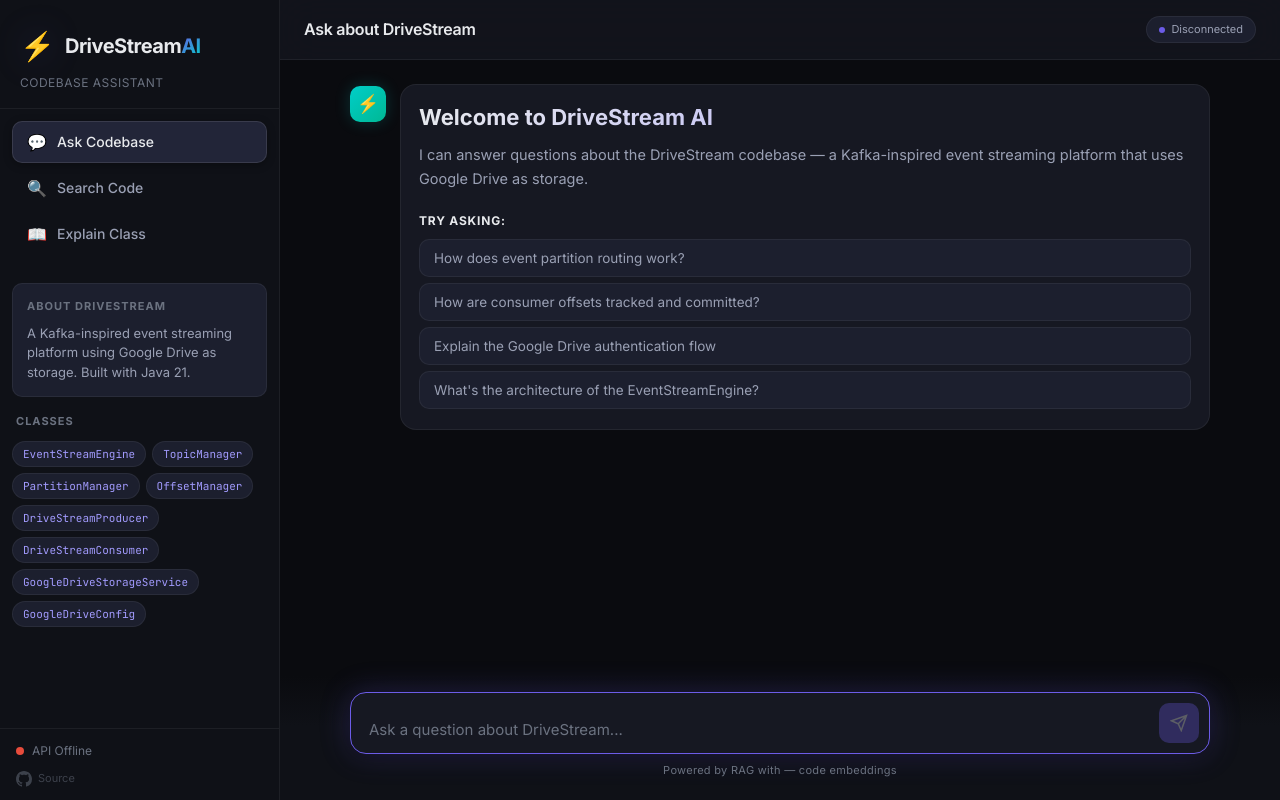
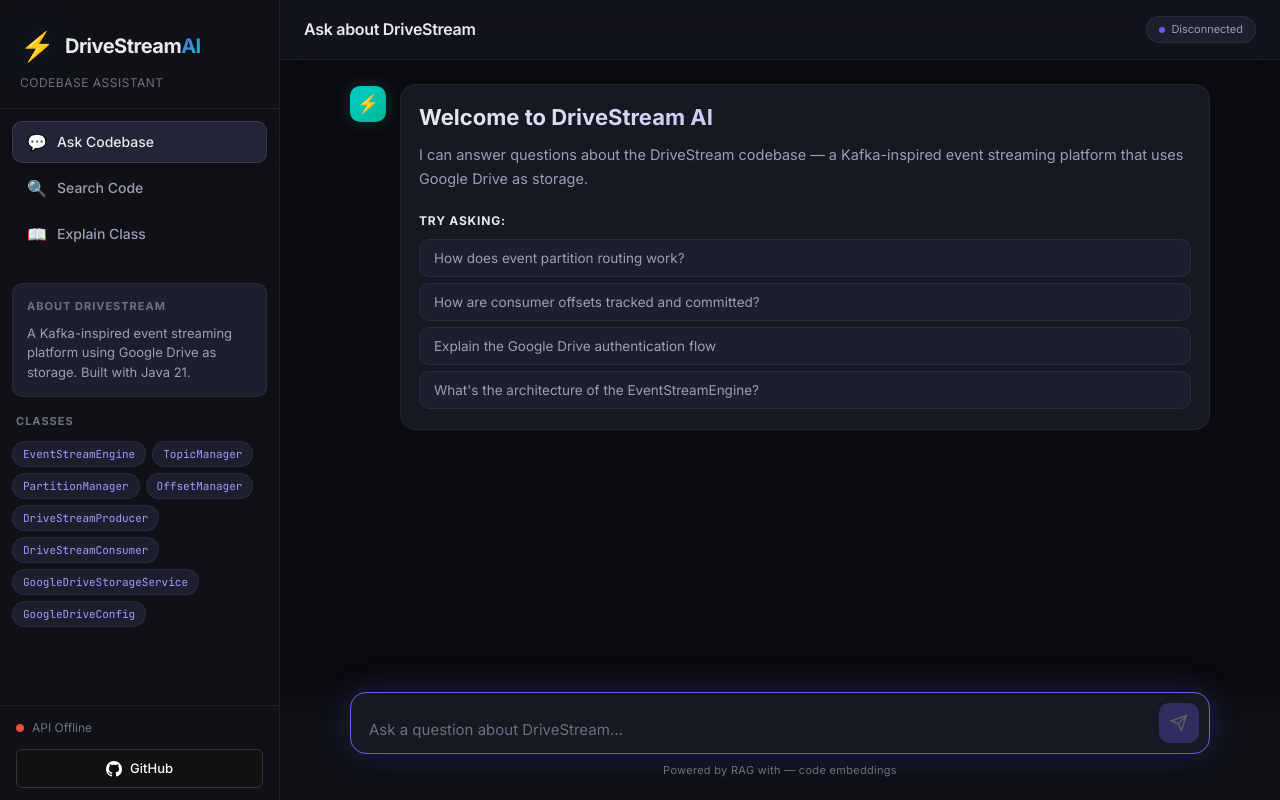
Before and after one commit to professorbruh/Gdrive-Stream-RAG, a plain HTML site: page web/static/index.html in a window 1280 px wide. Drawn offline with Linux system fonts and the light colour scheme; no server answers.

Commit message:
Add CI/CD test suite and GitHub link to UI

```diff
--- a/web/static/index.html
+++ b/web/static/index.html
@@ -64,7 +64,7 @@
                 </div>
                 <a href="https://github.com/professorbruh/Gdrive-Stream-RAG" target="_blank" rel="noopener" class="github-link" title="View on GitHub">
                     <svg width="16" height="16" viewBox="0 0 16 16" fill="currentColor"><path d="M8 0C3.58 0 0 3.58 0 8c0 3.54 2.29 6.53 5.47 7.59.4.07.55-.17.55-.38 0-.19-.01-.82-.01-1.49-2.01.37-2.53-.49-2.69-.94-.09-.23-.48-.94-.82-1.13-.28-.15-.68-.52-.01-.53.63-.01 1.08.58 1.23.82.72 1.21 1.87.87 2.33.66.07-.52.28-.87.51-1.07-1.78-.2-3.64-.89-3.64-3.95 0-.87.31-1.59.82-2.15-.08-.2-.36-1.02.08-2.12 0 0 .67-.21 2.2.82.64-.18 1.32-.27 2-.27.68 0 1.36.09 2 .27 1.53-1.04 2.2-.82 2.2-.82.44 1.1.16 1.92.08 2.12.51.56.82 1.27.82 2.15 0 3.07-1.87 3.75-3.65 3.95.29.25.54.73.54 1.48 0 1.07-.01 1.93-.01 2.2 0 .21.15.46.55.38A8.013 8.013 0 0016 8c0-4.42-3.58-8-8-8z"/></svg>
-                    <span>Source</span>
+                    <span>GitHub</span>
                 </a>
             </div>
         </aside>
--- a/web/static/style.css
+++ b/web/static/style.css
@@ -296,20 +296,35 @@ body {
 }
 
 .github-link {
-    display: flex;
+    display: inline-flex;
     align-items: center;
-    gap: 6px;
-    margin-top: 10px;
-    font-size: 11px;
-    color: var(--text-tertiary);
+    justify-content: center;
+    gap: 8px;
+    margin-top: 12px;
+    padding: 8px 14px;
+    font-size: 13px;
+    font-weight: 500;
+    color: #ffffff;
+    background: #111111;
+    border: 1px solid #333333;
+    border-radius: 6px;
     text-decoration: none;
-    opacity: 0.5;
-    transition: opacity var(--transition-normal), color var(--transition-normal);
+    transition: background 0.2s, border-color 0.2s, transform 0.1s;
+    width: 100%;
+}
+
+.github-link svg {
+    color: #ffffff;
 }
 
 .github-link:hover {
-    opacity: 1;
-    color: var(--text-secondary);
+    background: #000000;
+    border-color: #666666;
+    transform: translateY(-1px);
+}
+
+.github-link:active {
+    transform: translateY(0);
 }
 
 /* ── Main Content ───────────────────────────────────────────── */
```
